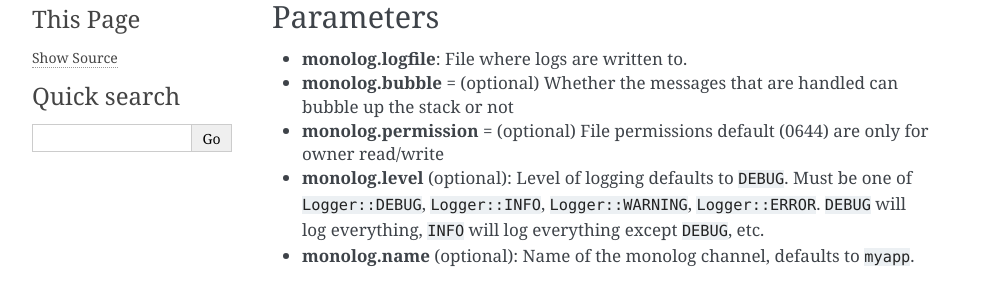
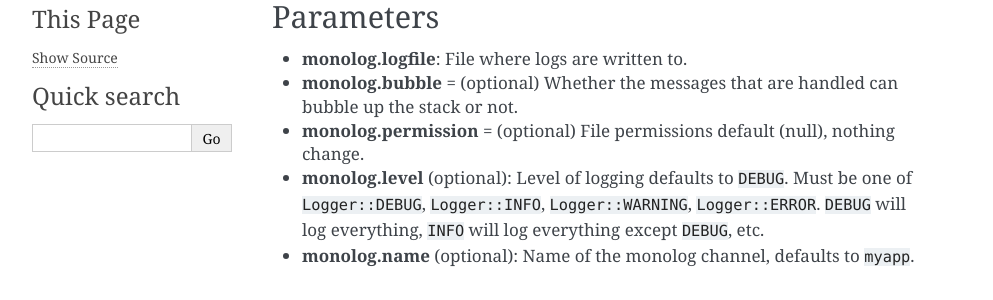
Before and after one commit to silexphp/Silex, a Sphinx documentation site: the page built from doc/providers/monolog.rst, in a window 1280 px wide. Shown: the part 250-550 px from the top of the page, without its empty margins (148-1141 px from the left). Built offline with Sphinx 7.4.7, drawn with Linux system fonts in a browser that asks for light colours; pages that are not in the unit, such as notebooks, are missing from menus.

Commit message:
Correct to NULL as default value for chmod

```diff
--- a/doc/providers/monolog.rst
+++ b/doc/providers/monolog.rst
@@ -12,8 +12,8 @@
 ----------
 
 * **monolog.logfile**: File where logs are written to.
-* **monolog.bubble** = (optional) Whether the messages that are handled can bubble up the stack or not
-* **monolog.permission** = (optional) File permissions default (0644) are only for owner read/write
+* **monolog.bubble** = (optional) Whether the messages that are handled can bubble up the stack or not.
+* **monolog.permission** = (optional) File permissions default (null), nothing change.
 
 * **monolog.level** (optional): Level of logging defaults
   to ``DEBUG``. Must be one of ``Logger::DEBUG``, ``Logger::INFO``,
```
